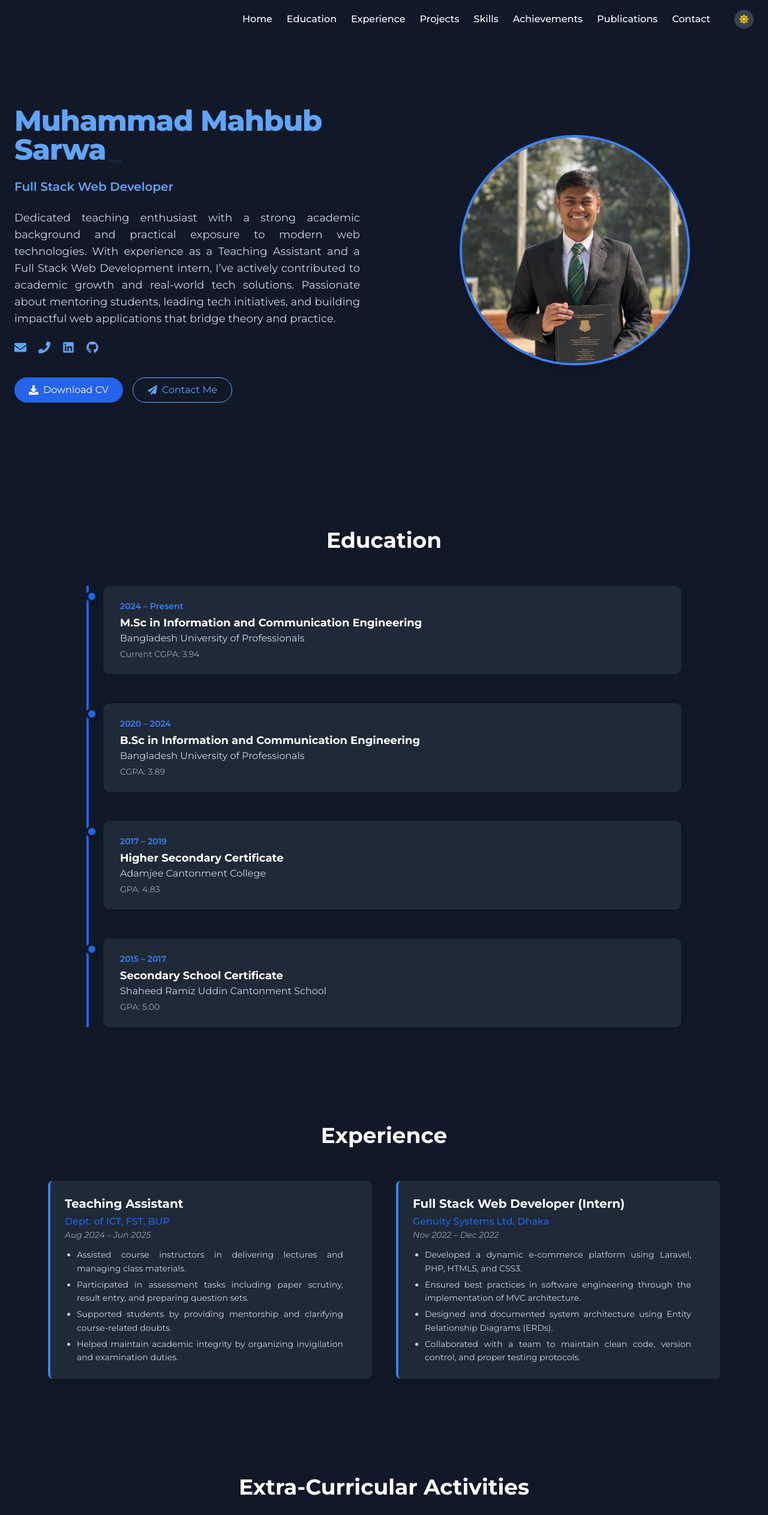
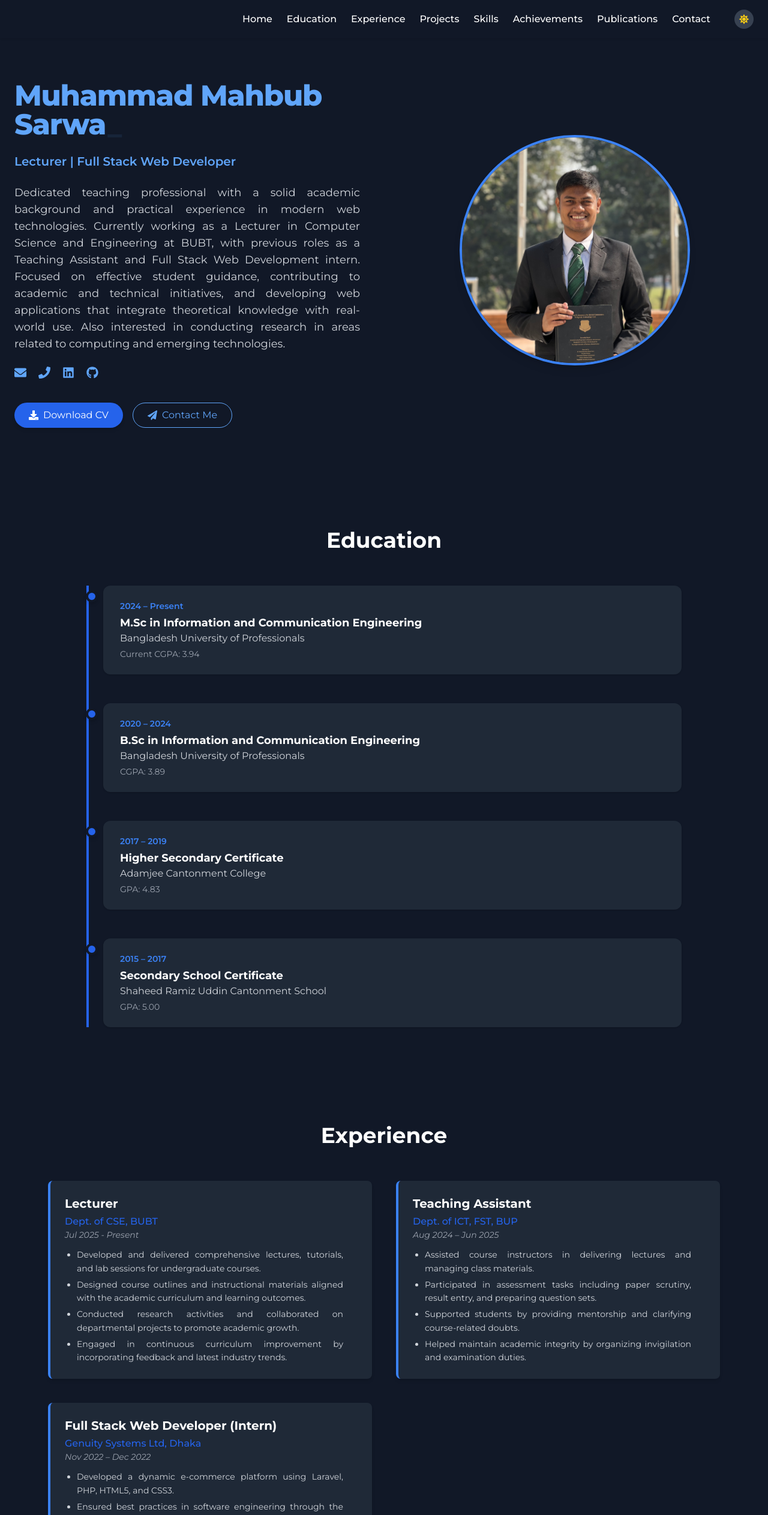
Before and after one commit to Mahbub049/mahbub-sarwar-client, a React (Create React App) app: page / in a window 1280 px wide. Shown: the top 2525 px of the page at 60% size. Built offline with nearby package versions, Linux system fonts and the light colour scheme.

Commit message:
new role added

```diff
--- a/src/components/Experience.jsx
+++ b/src/components/Experience.jsx
@@ -1,17 +1,17 @@
 import { motion } from 'framer-motion';
 
 const experienceData = [
-    // {
-    //     title: "Lecturer",
-    //     company: "Dept. of CSE, BUBT",
-    //     duration: "Jul 2025 - Present",
-    //     responsibilities: [
-    //         'Developed and delivered comprehensive lectures, tutorials, and lab sessions for undergraduate courses.',
-    //         'Designed course outlines and instructional materials aligned with the academic curriculum and learning outcomes.',
-    //         'Conducted research activities and collaborated on departmental projects to promote academic growth.',
-    //         'Engaged in continuous curriculum improvement by incorporating feedback and latest industry trends.'
-    //     ]
-    // },
+    {
+        title: "Lecturer",
+        company: "Dept. of CSE, BUBT",
+        duration: "Jul 2025 - Present",
+        responsibilities: [
+            'Developed and delivered comprehensive lectures, tutorials, and lab sessions for undergraduate courses.',
+            'Designed course outlines and instructional materials aligned with the academic curriculum and learning outcomes.',
+            'Conducted research activities and collaborated on departmental projects to promote academic growth.',
+            'Engaged in continuous curriculum improvement by incorporating feedback and latest industry trends.'
+        ]
+    },
     {
         title: "Teaching Assistant",
         company: "Dept. of ICT, FST, BUP",
--- a/src/components/Hero.jsx
+++ b/src/components/Hero.jsx
@@ -32,14 +32,11 @@ export default function Hero() {
                     </h1>
 
                     <p className="text-lg sm:text-xl font-semibold text-blue-700 dark:text-blue-400">
-                        {/* Lecturer | Full Stack Web Developer */}
-                        Full Stack Web Developer
+                        Lecturer | Full Stack Web Developer
                     </p>
 
                     <p className="text-gray-600 dark:text-gray-300 text-sm sm:text-base md:text-lg text-justify max-w-xl mx-auto md:mx-0">
-                        Dedicated teaching enthusiast with a strong academic background and practical exposure to modern web technologies. With experience as a Teaching Assistant and a Full Stack Web Development intern, I’ve actively contributed to academic growth and real-world tech solutions. Passionate about mentoring students, leading tech initiatives, and building impactful web applications that bridge theory and practice.
-
-                        {/* Dedicated teaching professional with a solid academic background and practical experience in modern web technologies. Currently working as a Lecturer in Computer Science and Engineering at BUBT, with previous roles as a Teaching Assistant and Full Stack Web Development intern. Focused on effective student guidance, contributing to academic and technical initiatives, and developing web applications that integrate theoretical knowledge with real-world use. Also interested in conducting research in areas related to computing and emerging technologies. */}
+                        Dedicated teaching professional with a solid academic background and practical experience in modern web technologies. Currently working as a Lecturer in Computer Science and Engineering at BUBT, with previous roles as a Teaching Assistant and Full Stack Web Development intern. Focused on effective student guidance, contributing to academic and technical initiatives, and developing web applications that integrate theoretical knowledge with real-world use. Also interested in conducting research in areas related to computing and emerging technologies.
 
                     </p>
 
```
